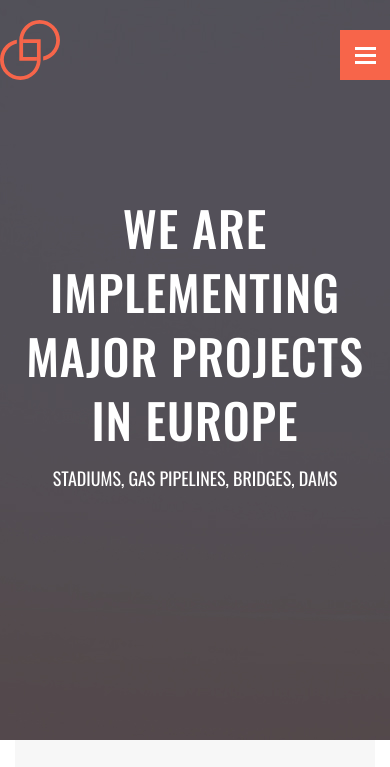
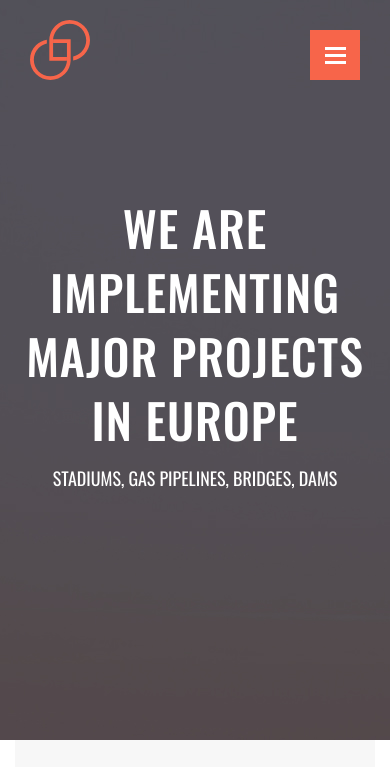
Before and after one commit to ShadePrima/figma-project-sait-2022, a plain HTML site: page index.html in a window 390 px wide. Shown: the top 767 px of the page. Drawn offline with nearby package versions, Linux system fonts and the light colour scheme.

Commit message:
correct logo and burger

```diff
--- a/css/style.css
+++ b/css/style.css
@@ -108,6 +108,8 @@ body {
   align-items: flex-end;
 }
 
+
+
 .logo {
   width: 60px;
   height: 60px;
@@ -151,11 +153,30 @@ body {
   color: var(--white-color);
 }
 
+@media screen and (max-width: 768px) {
+  .burger {
+    margin-right: 30px;
+  }
+
+  .logo {
+    margin-left: 30px;
+  }
+}
+
 @media screen and (max-width: 425px) {
+  .burger {
+    margin-right: 30px;
+  }
+
+  .logo {
+    margin-left: 30px;
+  }
+
   .h1 {
     font-size: 48px;
     line-height: 64px;
   }
+
 }
 
 
```
